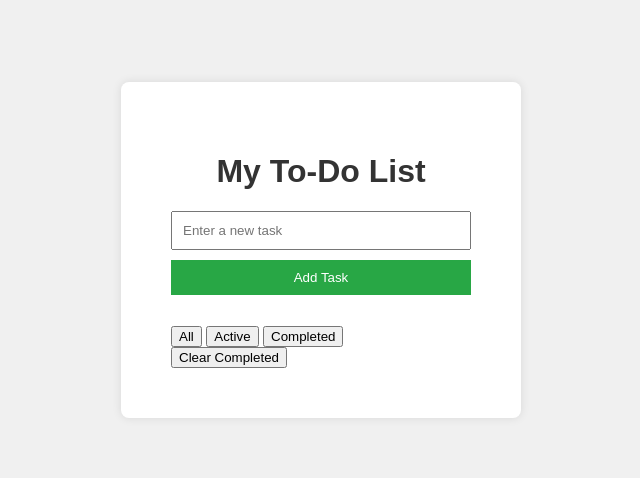
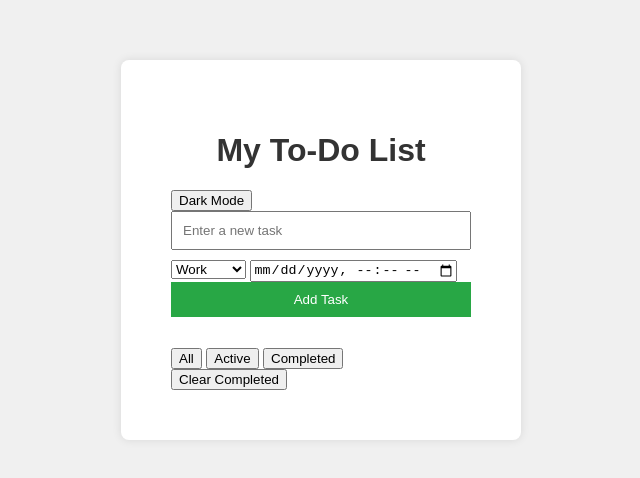
Before and after one commit to SashD14/TO-DO-LIST, a plain HTML site: page index.html in a window 1280 px wide. Shown: the part 150-628 px from the top of the page, without its empty margins (319-959 px from the left). Drawn offline with Linux system fonts and the light colour scheme.

Commit message:
Update index.html

```diff
--- a/index.html
+++ b/index.html
@@ -3,22 +3,38 @@
 <head>
     <meta charset="UTF-8">
     <meta name="viewport" content="width=device-width, initial-scale=1.0">
-    <title>To-Do List</title>
+    <title>Enhanced To-Do List App</title>
     <link rel="stylesheet" href="styles.css">
 </head>
 <body>
     <div class="todo-container">
         <h1>My To-Do List</h1>
+        <button id="dark-mode-toggle">Dark Mode</button>
+
         <input type="text" id="new-task-input" placeholder="Enter a new task">
+        <select id="task-category">
+            <option value="work">Work</option>
+            <option value="personal">Personal</option>
+            <option value="urgent">Urgent</option>
+        </select>
+        <input type="datetime-local" id="task-due-date">
         <button id="add-task-btn">Add Task</button>
+
+        <div class="progress-bar-container">
+            <div id="progress-bar"></div>
+        </div>
+
         <ul id="task-list"></ul>
+
         <div class="task-filters">
             <button id="filter-all">All</button>
             <button id="filter-active">Active</button>
             <button id="filter-completed">Completed</button>
         </div>
+
         <button id="clear-completed">Clear Completed</button>
     </div>
+
     <script src="script.js"></script>
 </body>
 </html>
```
